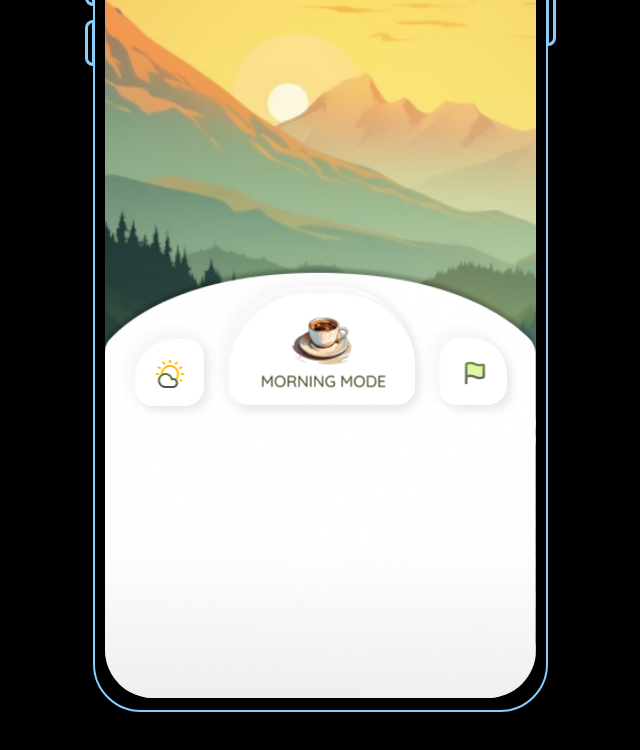
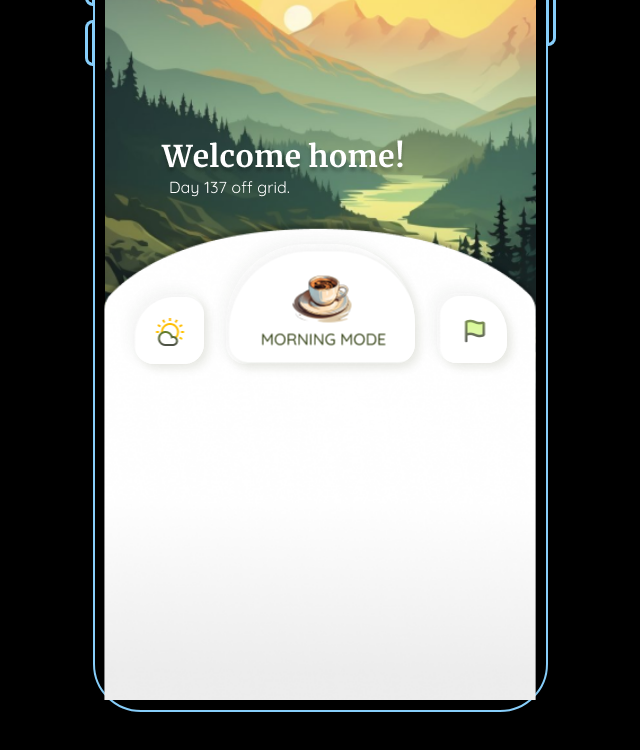
Before and after one commit to SelinaKionnali/Kionnali-App_Prototype, a React (Create React App) app in the folder kionnali-app_prototype/: page / in a window 1280 px wide. Both pictures are taken after a click on the element 640 px from the left and 883 px from the top of the page. Shown: the part 270-1020 px from the top of the page, without its empty margins (320-960 px from the left). Built offline with nearby package versions, Linux system fonts and the light colour scheme.

Commit message:
fixed dashboard background, added welcome and off-grid txt

```diff
--- a/kionnali-app_prototype/src/Components/Dashboard.css
+++ b/kionnali-app_prototype/src/Components/Dashboard.css
@@ -2,31 +2,68 @@
   position: relative;
   background-image: url("/src/Assets/Dashboard/dashboardBG.png");
   width: 431px;
-  height: 868px;
+  height: 600px;
   flex-shrink: 0;
   border-radius: 48px;
   background-size: cover; /* Cover the entire container */
   background-position: center; /* Center the image */
   background-repeat: no-repeat; /* No image repetition */
-  overflow: auto; /* Allows scrolling if content overflows */
-
 }
 
 .rounded-tile {
+  position: absolute;
   background: url("/src/Assets/Dashboard/DBroundedTopTile.png");
   background-repeat: no-repeat;
   background-size: cover;
   width: 440px;
+  height: 480px;
   border-top-left-radius: 100px;
   border-top-right-radius: 100px;
   position: absolute;
-  top: 50%;
+  top: 65%;
   bottom: 0;
   left: -1%;
   right: 0;
   padding: 0;
-  overflow-y: auto; /* Keep the content scrollable */
+  overflow: hidden;
+
+
 }
+
+.welcome {
+  position: absolute;
+  top: 50%;
+  left: 3%;
+  background: url("../Assets/Dashboard/DBwelcome.png") no-repeat center;
+  display: flex;
+  width: 330px;
+  height: 55px;
+  flex-direction: column;
+  justify-content: flex-end;
+  flex-shrink: 0;
+  color: #FFF;
+  text-shadow: 0px 4px 4px rgba(0, 0, 0, 0.25);
+  font-family: Merriweather;
+  font-size: 30px;
+  font-style: normal;
+  font-weight: 700;
+  line-height: 24px; /* 80% */
+  letter-spacing: 0.1px;
+}
+
+.off-grid {
+  position: absolute;
+  top: 58%;
+  left: -1%;
+  background: url("../Assets/Dashboard/DB137dayoffgrid.png") no-repeat center;
+  display: flex;
+  width: 259px;
+  height: 22px;
+  flex-direction: column;
+  justify-content: flex-end;
+  flex-shrink: 0;
+}
+
 
 
 /* .coffee-tile {
--- a/kionnali-app_prototype/src/Components/Dashboard.js
+++ b/kionnali-app_prototype/src/Components/Dashboard.js
@@ -8,6 +8,9 @@ export default function Dashboard() {
 	return (
 		<>
 			<div className="dashboard">
+				<div className="welcome"></div>
+				<div className="off-grid"></div>
+
 				<div className="rounded-tile">
 					<button class="weather-button"></button>
 					<button class="coffee-button"></button>
--- a/kionnali-app_prototype/src/Components/Home.css
+++ b/kionnali-app_prototype/src/Components/Home.css
@@ -10,6 +10,7 @@
   background-size: cover; /* Cover the entire container */
   background-position: center; /* Center the image */
   background-repeat: no-repeat; /* No image repetition */
+  overflow: hidden;
 }
 
 .top-screen {
```
Also changed, not shown: kionnali-app_prototype/src/Assets/Dashboard/DashBG.png (added).
